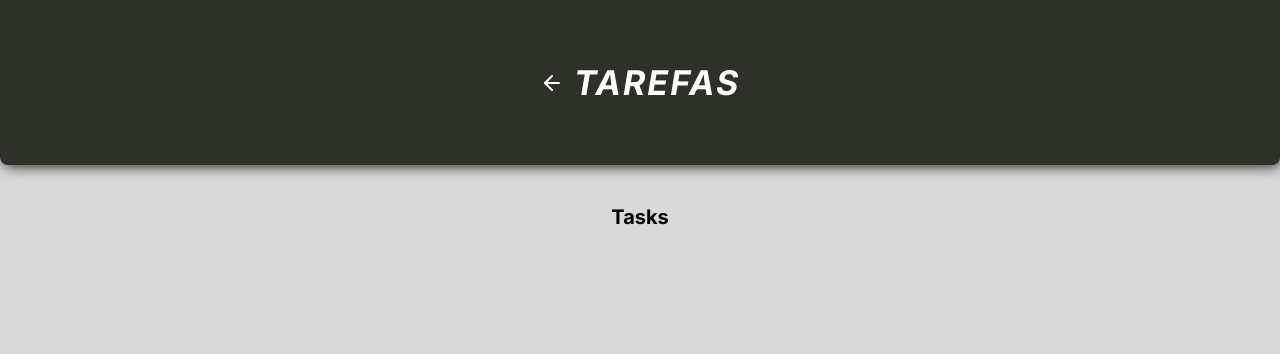
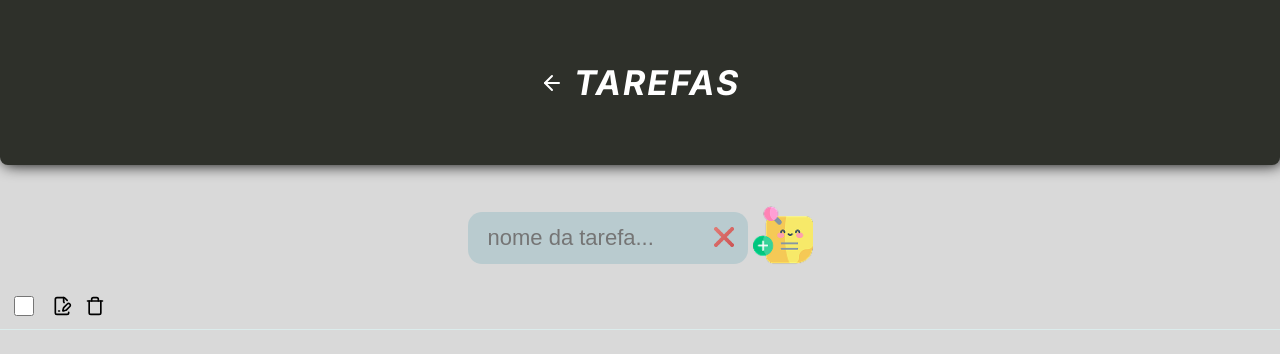
Before and after one commit to Ryotruuser/multitask-app, a React (Vite) app: page /Tasks in a window 1280 px wide. Shown: the top 354 px of the page. Built offline with nearby package versions, Linux system fonts and the light colour scheme; a web font is replaced by a local one.

Commit message:
app task completo

```diff
--- a/src/components/BodyApp/styles.module.css
+++ b/src/components/BodyApp/styles.module.css
@@ -4,7 +4,6 @@
   align-items: center;
   flex-wrap: wrap;
   gap: 8.4rem;
-
   padding: 4rem 0;
   min-width: 92%;
 }
--- a/src/pages/Calc/styles.css
+++ b/src/pages/Calc/styles.css
@@ -3,11 +3,12 @@
   width: 100%;
   display: flex;
   flex-direction: column;
+  align-items: center;
   gap: 1rem;
 }
 
 .displayInput {
-  width: 100%;
+  width: 335px;
   height: 100px;
   border-radius: 1rem;
   outline: none;
@@ -62,7 +63,7 @@
 }
 
 .zeroButton {
-  width: 264.93px;
+  width: 269px;
   height: 71px;
 }
 
@@ -71,7 +72,7 @@
   cursor: pointer;
   border: none;
   outline: none;
-  width: 264.93px;
+  width: 269px;
   height: 71px;
   font-size: 40px;
   background: rgba(17, 55, 19, 0.45);
--- a/src/pages/Tasks/index.tsx
+++ b/src/pages/Tasks/index.tsx
@@ -1,9 +1,191 @@
+import { FilePenLine, Trash } from "lucide-react";
 import { MainTemplate } from "../../components/MainTemplate";
+import "./styles.css";
+import { useEffect, useRef, useState } from "react";
 
 export function Tasks() {
+  interface tasks {
+    texto: string;
+    completa: boolean;
+  }
+
+  const inputRef = useRef<HTMLInputElement>(null);
+  const [input, setInput] = useState("");
+  const [tasks, setTasks] = useState<tasks[]>(() => {
+    const tarefasSalvas = localStorage.getItem("Tarefas");
+    return tarefasSalvas
+      ? JSON.parse(tarefasSalvas)
+      : [
+          {
+            texto: "",
+            completa: false,
+          },
+        ];
+  });
+  const [editTask, setEditTask] = useState({
+    edit: false,
+    task: "",
+    completa: false,
+  });
+
+  function clearInput() {
+    setInput("");
+  }
+
+  function addTask() {
+    if (!input) {
+      alert("Preecher com o nome da tarefa!");
+      return;
+    }
+
+    if (editTask.edit) {
+      handleSaveEditTask();
+      return;
+    }
+    setTasks((tasks) => [
+      ...tasks,
+      {
+        texto: input,
+        completa: false,
+      },
+    ]);
+    clearInput();
+  }
+
+  function handleEditTask(item: tasks) {
+    setInput(item.texto);
+    setEditTask({
+      edit: true,
+      task: item.texto,
+      completa: item.completa,
+    });
+    inputRef.current?.focus();
+  }
+
+  function handleSaveEditTask() {
+    const findIndexTask = tasks.findIndex(
+      (task) => task.texto === editTask.task
+    );
+    const allTasks = [...tasks];
+
+    allTasks[findIndexTask] = { texto: input, completa: editTask.completa };
+    setTasks(allTasks);
+
+    setEditTask({
+      edit: false,
+      task: "",
+      completa: false,
+    });
+
+    setInput("");
+  }
+
+  function handleDeleteTask(item: string) {
+    const tasksWithoutTheDeletedOne = tasks.filter(
+      (task) => task.texto !== item
+    );
+    setTasks(tasksWithoutTheDeletedOne);
+    console.log(tasks);
+  }
+
+  function handleCheckBox(item: tasks, e: React.ChangeEvent<HTMLInputElement>) {
+    if (e.target.checked) {
+      const checkedTask = tasks.findIndex((task) => task.texto === item.texto);
+      const allTasks = [...tasks];
+      allTasks[checkedTask] = { texto: item.texto, completa: true };
+      setTasks(allTasks);
+      return;
+    } else {
+      const checkedTask = tasks.findIndex((task) => task.texto === item.texto);
+      const allTasks = [...tasks];
+      allTasks[checkedTask] = { texto: item.texto, completa: false };
+      setTasks(allTasks);
+      return;
+    }
+  }
+
+  useEffect(() => {
+    if (tasks.length !== 0) {
+      localStorage.setItem("Tarefas", JSON.stringify(tasks));
+      return;
+    }
+
+    localStorage.setItem("Tarefas", JSON.stringify(tasks));
+    return;
+  }, [tasks]);
+
+  const completedTasksStyle = {
+    textDecoration: "line-through",
+    opacity: 0.5,
+    fontStyle: "italic",
+  };
+
+  const notCompletedTaskStyle = {
+    textDecoration: "none",
+    opacity: 1,
+    fontStyle: "none",
+  };
+
   return (
     <MainTemplate>
-      <h1>Tasks</h1>
+      <div className="container">
+        <div className="taskInputSection">
+          <div className="taskAddContainer">
+            <input
+              type="text"
+              className="taskName"
+              placeholder="nome da tarefa..."
+              maxLength={20}
+              value={input}
+              onChange={(e) => setInput(e.target.value)}
+              required
+              ref={inputRef}
+            />
+            <span className="xOfTheQuestion">
+              <img onClick={clearInput} src="./x.png" alt="icone de um x" />
+            </span>
+          </div>
+          <img
+            src="./AddTask.png"
+            alt="icone de adicionar tarefa"
+            className="btnAddTask"
+            onClick={addTask}
+          />
+        </div>
+
+        {tasks &&
+          tasks.map((item) => (
+            <section key={item.texto} className="tasksSection">
+              <div className="taskContainer">
+                <span className="taskComplete">
+                  <input
+                    type="checkbox"
+                    onChange={(e) => {
+                      handleCheckBox(item, e);
+                    }}
+                    checked={item.completa}
+                  />
+                </span>
+                <h4
+                  className="taskTitle"
+                  style={
+                    item.completa === true
+                      ? completedTasksStyle
+                      : notCompletedTaskStyle
+                  }
+                >
+                  {item.texto}
+                </h4>
+                <span onClick={() => handleEditTask(item)}>
+                  <FilePenLine className="taskEdit" />
+                </span>
+                <span onClick={() => handleDeleteTask(item.texto)}>
+                  <Trash className="taskDelete" />
+                </span>
+              </div>
+            </section>
+          ))}
+      </div>
     </MainTemplate>
   );
 }
--- /dev/null
+++ b/src/pages/Tasks/styles.css
@@ -0,0 +1,70 @@
+.container {
+  max-width: 90%;
+}
+
+.taskInputSection {
+  display: flex;
+  gap: 0.5rem;
+  align-items: center;
+}
+
+.taskAddContainer {
+  display: flex;
+  align-items: center;
+  position: relative;
+}
+
+.xOfTheQuestion {
+  position: absolute;
+  right: 10px;
+  cursor: pointer;
+}
+.xOfTheQuestion img {
+  width: 20px;
+}
+
+.taskName {
+  width: 280px;
+  height: 52px;
+  font-size: 2.2rem;
+  border: none;
+  outline: none;
+  padding-left: 2rem;
+  background-color: rgba(171, 197, 203, 0.69);
+  border-radius: 14px;
+}
+
+.btnAddTask {
+  width: 60px;
+  cursor: pointer;
+  padding-bottom: 0.5rem;
+}
+
+.taskContainer {
+  margin: 0.5rem 0;
+  display: flex;
+  width: 100vw;
+  padding: 0.5rem 1rem;
+  border-bottom: 1px solid rgba(224, 255, 255, 0.5);
+  gap: 0.5rem;
+  align-items: center;
+}
+
+.taskTitle {
+  font-size: 2rem;
+}
+
+span {
+  padding: 0.4rem;
+}
+
+.taskEdit,
+.taskDelete {
+  width: 20px;
+  cursor: pointer;
+}
+
+.taskComplete input {
+  width: 20px;
+  height: 20px;
+}
```
Also changed, not shown: public/AddTask.png (added), public/x.png (added).
